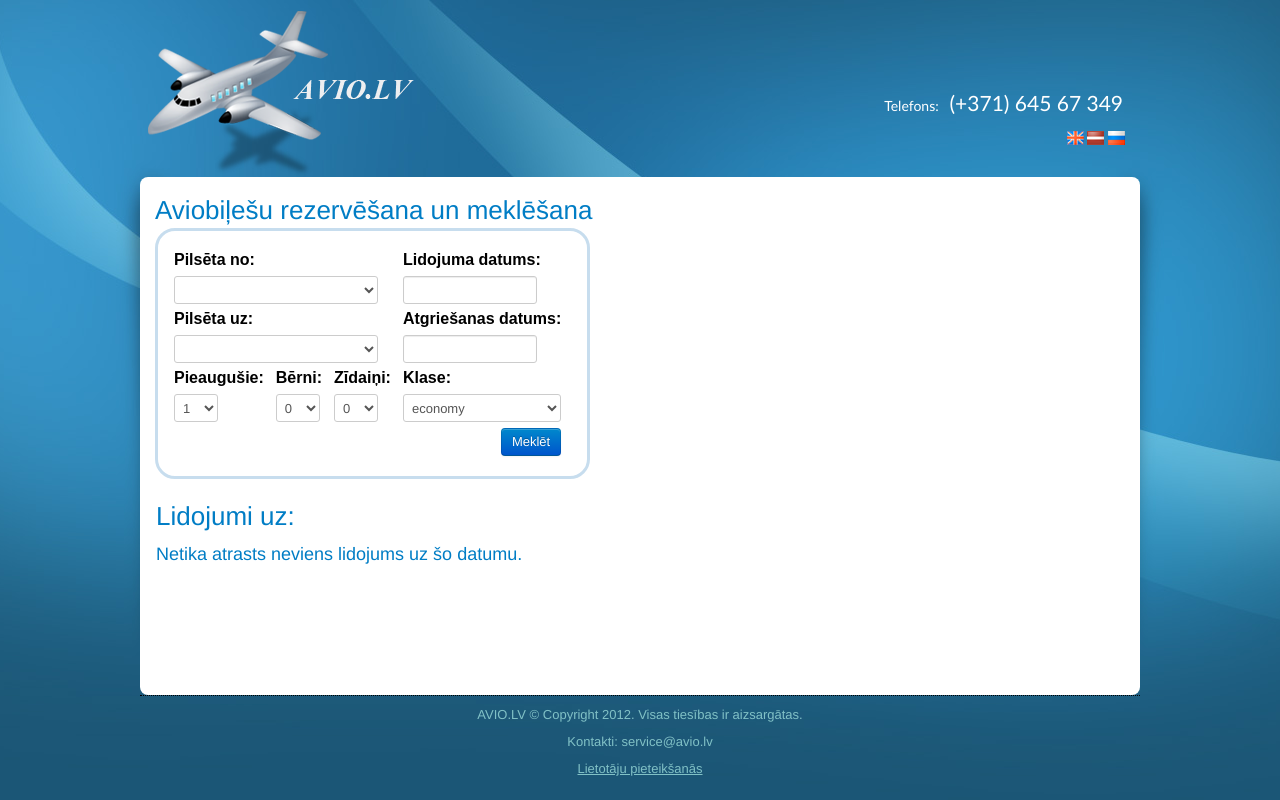
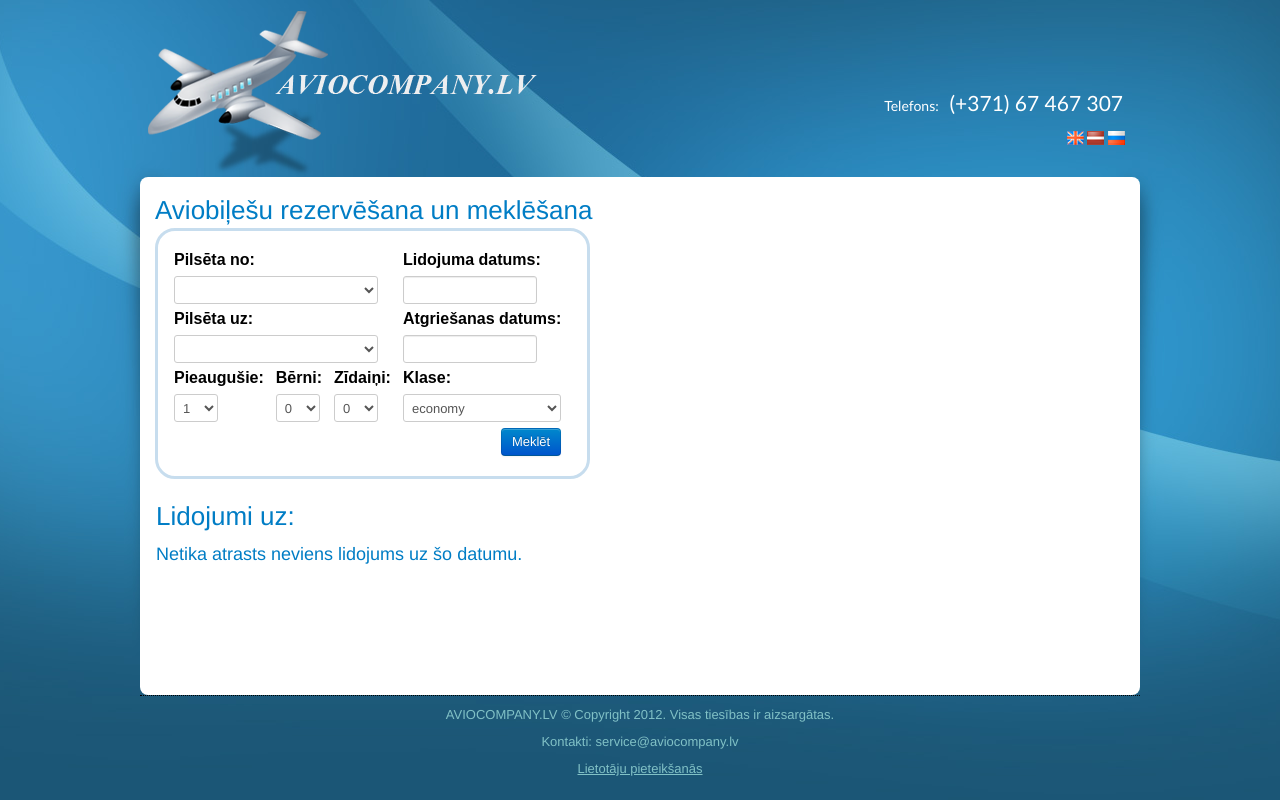
Before and after one commit to tkuzmina/aviocompany, a CodeIgniter app: page /avio/index.php/flight_search/index in a window 1280 px wide. Run offline with CodeIgniter, Linux system fonts and the light colour scheme; data comes from the database, SQL or seed files in the repository; data that the repository does not hold is empty; some libraries are stand-ins or nearby versions.

Commit message:
renamed to aviocompany.lv

```diff
--- a/application/language/ru/ui_lang.php
+++ b/application/language/ru/ui_lang.php
@@ -125,7 +125,7 @@ $lang['ui_incorrect_password']= "Неправильный пароль или л
 $lang['ui_do_not_exist']= "Пользователь не существует.";
 $lang['ui_dates_in_past']= "Даты полёта не могут быть в прошлом.";
 $lang['ui_dates_not_match']= "Дата обратного полёта не может быть раньше даты полёта.";
-$lang['ui_payment_details']= "Детали платежа";
+$lang['ui_payment_details']= "Платеж";
 $lang['ui_cardholder_name']= "Владелец карты";
 $lang['ui_card_number']= "Номер карты";
 $lang['ui_card_expiration_date']= "Срок годности карты";
--- a/application/models/tickets_model.php
+++ b/application/models/tickets_model.php
@@ -22,6 +22,7 @@ class Tickets_model extends CI_Model {
     }
 
     function create_ticket($flight_to_id, $flight_return_id, $class_id, $cardholder_name, $card_number, $card_expiration_date, $card_cvv2) {
+		$flight_return_id = $flight_return_id ? $flight_return_id : NULL;
         $this->db->insert('tickets', array("flight_to_id" => $flight_to_id, "flight_return_id" => $flight_return_id, "class_id" => $class_id,
                                           "cardholder_name" => $cardholder_name, "card_number" => $card_number, "card_expiration_date" => $card_expiration_date, "card_cvv2" => $card_cvv2));
         return $this->db->insert_id();
--- a/application/views/flight_search_view.php
+++ b/application/views/flight_search_view.php
@@ -64,7 +64,7 @@
             <td><?= $flight_return->city_from_name ?></td>
             <td><?= $flight_return->city_to_name ?></td>
             <td><?= $flight_return->date_from ?></td>
-			<td><?= $flight_to->time_from ?></td>
+			<td><?= $flight_return->time_from ?></td>
             <td><?= $flight_return->plane_model ?></td>
             <td><?= $flight_return->price ?></td>
         </tr>
--- a/application/views/footer.php
+++ b/application/views/footer.php
@@ -1,7 +1,7 @@
 </div>
 <div class="footer">
-<p>AVIO.LV &copy; Copyright 2012. <?=$this->lang->line('ui_all_rights_reserved')?>.</p>
-<p><?=$this->lang->line('ui_contacts')?>: service@avio.lv</p>
+<p>AVIOCOMPANY.LV &copy; Copyright 2012. <?=$this->lang->line('ui_all_rights_reserved')?>.</p>
+<p><?=$this->lang->line('ui_contacts')?>: service@aviocompany.lv</p>
 
 <?php if (!$current_user): ?>
 <a data-toggle="modal" href="#login" class="login"><?=$this->lang->line('ui_user_login')?></a>
--- a/application/views/header.php
+++ b/application/views/header.php
@@ -3,8 +3,6 @@
 <head>
 
     <?=header('Content-Type: text/html; charset=utf-8');?>
-    <?=header('Cache-Control: no-cache, must-revalidate');?>
-    <?=header('Expires: Sat, 26 Jul 1997 05:00:00 GMT');?>
 
     <link href='<?=avio_resource_url("css/bootstrap.css")?>' rel="stylesheet" type="text/css"/>
     <link href='<?=avio_resource_url("css/bootstrap-responsive.css")?>' type="text/css"/>
@@ -51,9 +49,9 @@
 	    <div class="header">
 	        <a class="logo" href='<?=avio_url("main")?>'>
 			<img src='<?=avio_resource_url("img/avio.png")?>' alt="" title="" />
-			<img class="img" src='<?=avio_resource_url("img/avio_lv.png")?>' alt="" title="" />
+			<img class="img" src='<?=avio_resource_url("img/aviocompany.png")?>' alt="" title="" />
 			</a>
-	        <div class="phone"><?=$this->lang->line('ui_phone')?>:<span class="number"> &nbsp;(+371) 645 67 349</span></div>
+	        <div class="phone"><?=$this->lang->line('ui_phone')?>:<span class="number"> &nbsp;(+371) 67 467 307</span></div>
 
 		</div>
 
```
Also changed, not shown: img/aviocompany.png (added).
